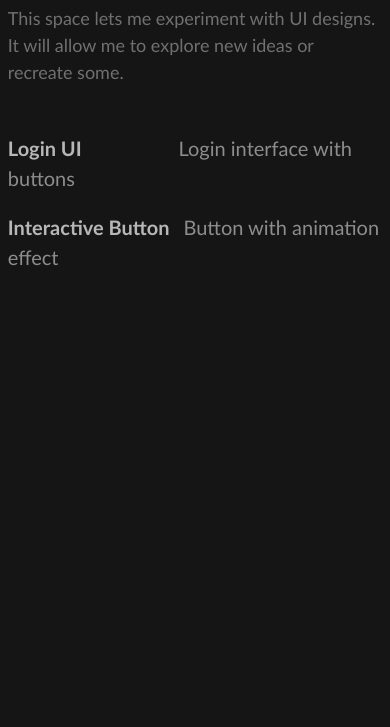
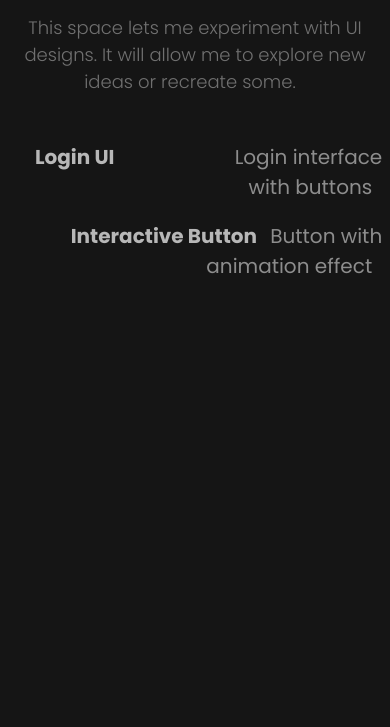
Before and after one commit to aad3m/Personal-Site, a website: page pages/craft.html in a window 390 px wide. Shown: the part 174-901 px from the top of the page. Drawn offline with Linux system fonts and the light colour scheme.

Commit message:
refactor: fixed mobile display issues, changed font site wide

```diff
--- a/customization/text.css
+++ b/customization/text.css
@@ -1,3 +1,5 @@
+@import url("https://fonts.googleapis.com/css2?family=Poppins:wght@300;400;500;600;700&display=swap");
+
 @tailwind base;
 @tailwind components;
 @tailwind utilities;
@@ -7,7 +9,7 @@ body {
     margin: 0;
     padding: 0;
     background-color: #151515;
-    font-family:  'Gill Sans', 'Gill Sans MT', Calibri, 'Trebuchet MS', sans-serif;
+    font-family: "Poppins", sans-serif;
     transition: opacity 1s ease;
     color: #8f8f8f;
     display: grid;
@@ -20,7 +22,7 @@ p,h1, h2,h3 ,h4{
     margin: 0;
     padding: 2%;
     background-color: transparent;
-    font-family:  'Gill Sans', 'Gill Sans MT', Calibri, 'Trebuchet MS', sans-serif;
+    font-family: "Poppins", sans-serif;
     color: #b7b7b7;
     animation: slide 2s;
 }
@@ -44,27 +46,49 @@ header {
 }
 .craft-title {
     animation: slide 2.5s ease-out;
-    text-align: left;
+    text-align: center;
     margin-top: 10%;
 }
 .craft {
     max-width: 100%;
     animation: slide 2s ease-out;
-    text-align: left;
+    text-align: center;
     font-weight: lighter;
     color: #b7b7b7;
     line-height: 1.5; /* Increase line height to prevent smashing */
 }
 
+/* Media query for mobile devices */
+@media (max-width: 768px) {
+    .craft h4 {
+        display: flex;
+        justify-content: flex-end;
+        text-align: right;
+        padding-top: 3%; /* Adjust padding as needed */
+    }
+
+    .craft a {
+        display: block;
+        width: 100%;
+        color: #b7b7b7;
+    }
+
+    .craft span {
+        margin-left: 0;
+        margin-right: 10px; /* Adjust margin as needed */
+        font-weight: lighter;
+        color: #8d8d8d;
+        text-align: right;
+    }
+}
+
 
 .login-ui {
-    text-align: left;
+    text-align: center;
     margin-top: 10%;
-    margin-left: -200%;
 }
 .login-date {
-    text-align: left;
-    margin-left: -199%;
+    text-align: center;
     font-weight: lighter;
     font-size: 20px;
 }
@@ -118,7 +142,7 @@ header {
     margin: 0;
     padding: 2%;
     background-color: transparent;
-    font-family: "NTR", sans-serif;
+    font-family: "Poppins", sans-serif;
     color: #b7b7b7;
     font-size: 18px;
     line-height: 30px;
--- a/pages/craft.html
+++ b/pages/craft.html
@@ -60,7 +60,7 @@
   <div class="craft" style="font-size: 20px">
     <h4 style="display: flex; justify-content: flex-start; padding-top: 10%;">
       <a href="project-pages/loginui.html" style="color:#b7b7b7">
-      Login UI <span style="margin-left: 92px; font-weight: lighter; color: #8d8d8d; text-align: right">Login interface with buttons  </span>
+      Login UI <span style="margin-left: 116px; font-weight: lighter; color: #8d8d8d; text-align: right">Login interface with buttons  </span>
       </a>
     </h4>
   </div>
```
Also changed, not shown: pages/project-pages/interactbtn.html (+1 -1 lines), pages/project-pages/loginui.html (+1 -1 lines).
